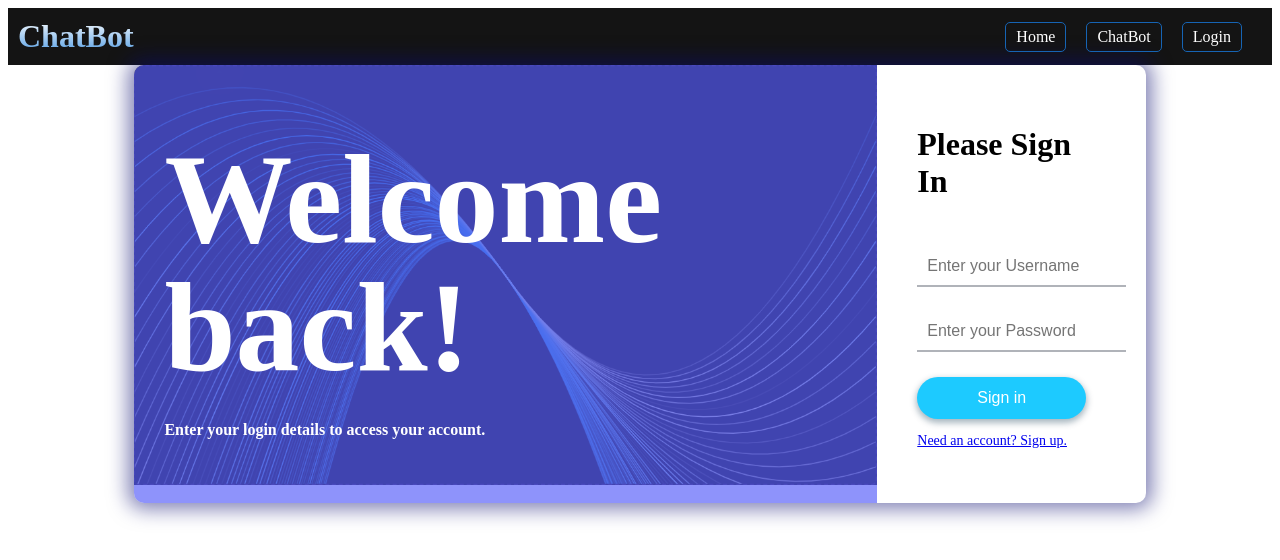
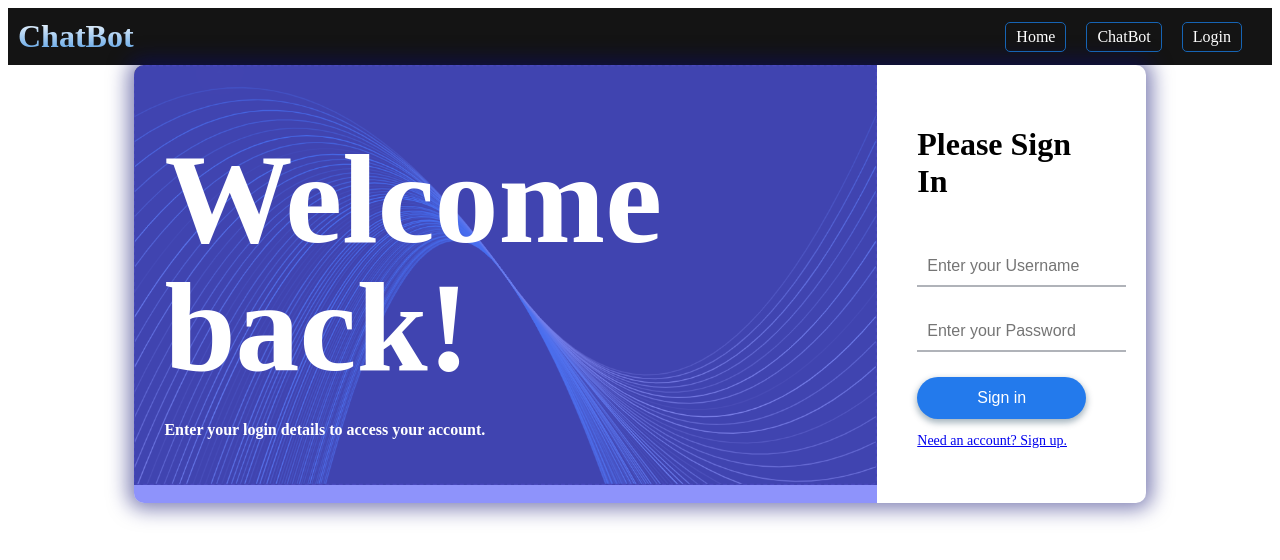
Before and after one commit to taypeoples/ChatTErbot, a Vue app in the folder vue/: page /login in a window 1280 px wide. In both pictures the pointer is over the button "Sign in". Shown: the top 560 px of the page. Built offline with nearby package versions, Linux system fonts and the light colour scheme.

Commit message:
stlying adds

```diff
--- a/vue/src/views/Login.vue
+++ b/vue/src/views/Login.vue
@@ -249,7 +249,7 @@ body {
 }
 
 .box-form .right button[type="submit"]:hover {
-  background-color: #1dcaff;
+  background-color: #237aec;
 }
 
 </style>
--- a/vue/src/views/Register.vue
+++ b/vue/src/views/Register.vue
@@ -261,6 +261,6 @@ body {
 }
 
 .box-form .right button[type="submit"]:hover {
-  background-color: #1dcaff;
+  background-color: #237aec;
 }
  </style>
```
